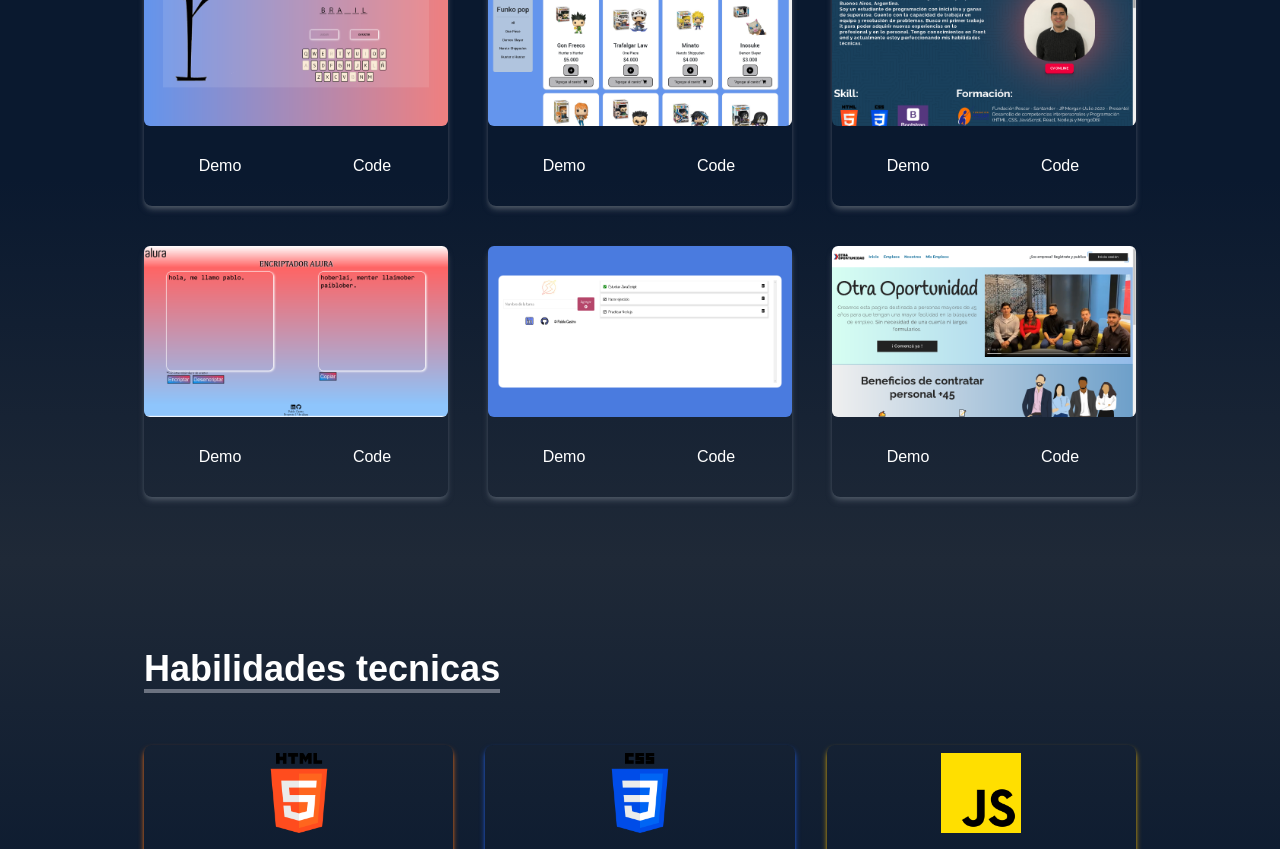
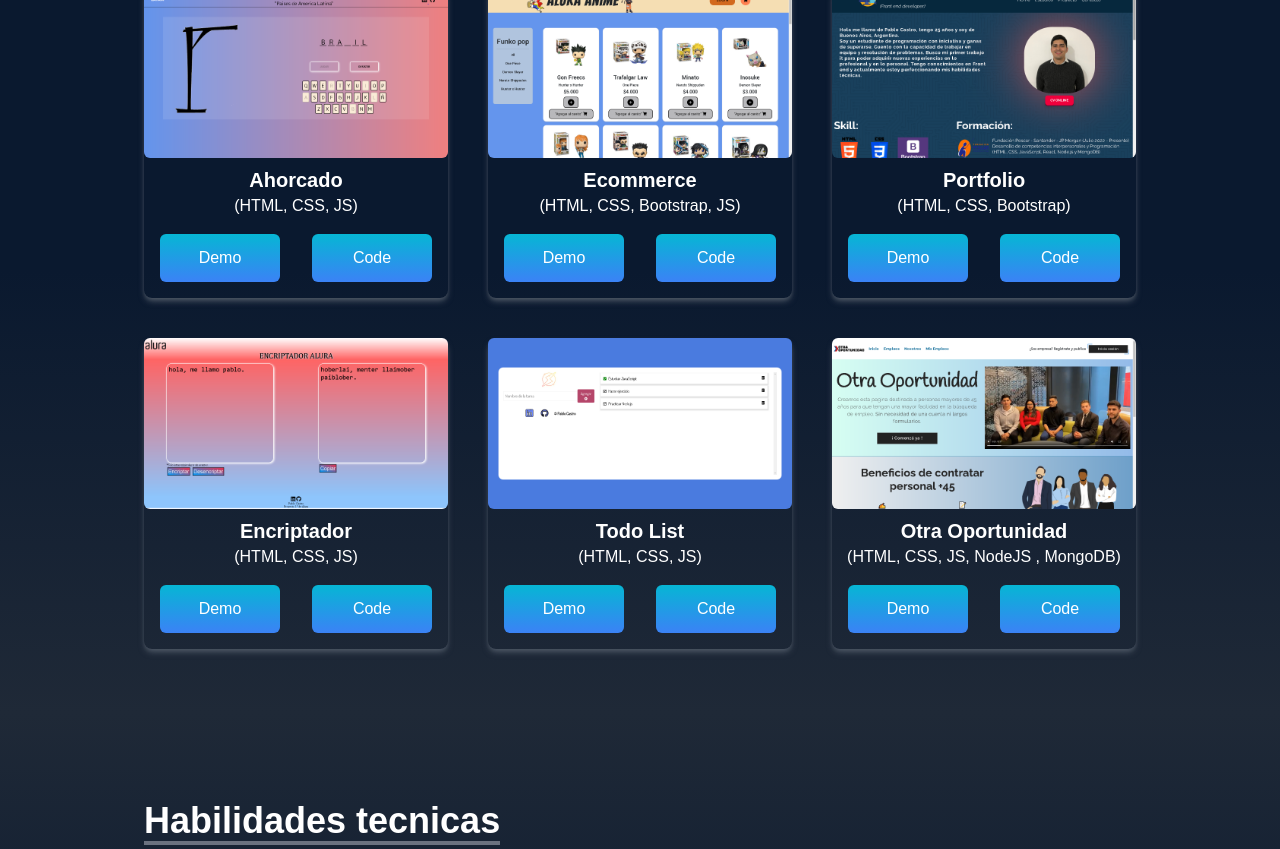
Before and after one commit to pablitosl/portfolio-react, a React (Create React App) app: page / in a window 1280 px wide. Shown: the part 1600-2449 px from the top of the page. Built offline with nearby package versions, Linux system fonts and the light colour scheme.

Commit message:
"Arreglando ultimos detalles"

```diff
--- a/src/components/About.jsx
+++ b/src/components/About.jsx
@@ -2,7 +2,7 @@ import React from 'react'
 
 const About = () => {
   return (
-    <div name='about' className=' w-full bg-gradient-to-b from-gray-800 via-[#0a192f] to-[#0a192f] text-white py-16'>
+    <div name='about' className=' w-full bg-gradient-to-b from-gray-800 via-[#0a192f] to-[#0a192f] text-white py-20'>
         <div className=' max-w-screen-lg p-4 mx-auto flex flex-col justify-center w-full h-full'>
             <div className='pb-8'>
                 <p className='text-4xl font-bold inline border-b-4 border-gray-500'>Sobre mi</p>
--- a/src/components/Projects.jsx
+++ b/src/components/Projects.jsx
@@ -13,26 +13,38 @@ const Projects = () => {
         {
             id: 1,
             src: ahorcado,
+            title: 'Ahorcado',
+            skills: 'HTML, CSS, JS'
         },
         {
             id: 2,
             src: ecommerce,
+            title: 'Ecommerce',
+            skills: 'HTML, CSS, Bootstrap, JS'
         },
         {
             id: 3,
             src: portfolio,
+            title: 'Portfolio',
+            skills: 'HTML, CSS, Bootstrap'
         },
         {
             id: 4,
             src: encriptador,
+            title: 'Encriptador',
+            skills: 'HTML, CSS, JS'
         },
         {
             id: 5,
             src: todolist,
+            title: 'Todo List',
+            skills: 'HTML, CSS, JS'
         },
         {
             id: 6,
             src: otraoportunidad,
+            title: 'Otra Oportunidad',
+            skills: 'HTML, CSS, JS, NodeJS , MongoDB'
         },
     ];
 
@@ -45,12 +57,16 @@ const Projects = () => {
 
             <div className='grid sm:grid-cols-2 md:grid-cols-3 gap-10 px-12 sm:px-0'>
                 {
-                    proyectos.map(({id,src}) => (
+                    proyectos.map(({id,src,title,skills}) => (
                         <div key={id} className='shadow-md shadow-gray-600 rounded-lg'>
-                        <img src={src} alt="" className='rounded-md duration-200 hover:scale-105'/>
-                        <div className='flex items-center justify-center'>
-                            <button className='w-1/2 px-6 py-3 m-4 duration-200 hover:scale-105'>Demo</button>
-                            <button className='w-1/2 px-6 py-3 m-4 duration-200 hover:scale-105'>Code</button>
+                            <img src={src} alt="" className='rounded-md duration-200 hover:scale-105'/>
+                            <div className='text-center pt-2'>
+                                <h2 className='font-bold text-xl'>{title}</h2>
+                                <p>({skills})</p>
+                            </div>
+                            <div className='flex items-center justify-center'>
+                                <button className='text-white bg-gradient-to-b from-cyan-500 to-blue-500 rounded-md w-1/2 px-6 py-3 m-4 duration-200 hover:scale-105'>Demo</button>
+                                <button className='text-white bg-gradient-to-b from-cyan-500 to-blue-500 rounded-md w-1/2 px-6 py-3 m-4 duration-200 hover:scale-105'>Code</button>
                         </div>
                     </div>))
                 }
```
